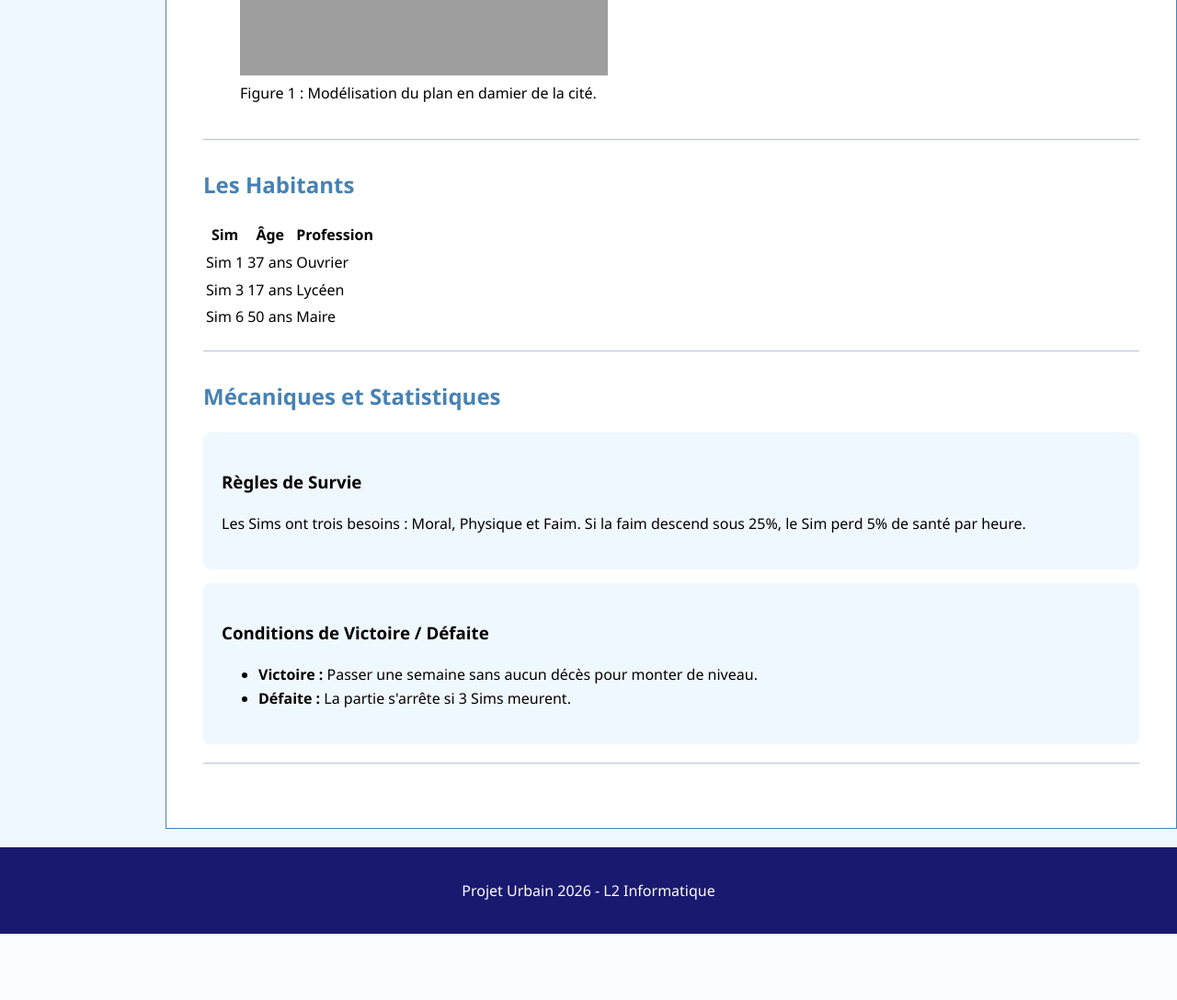
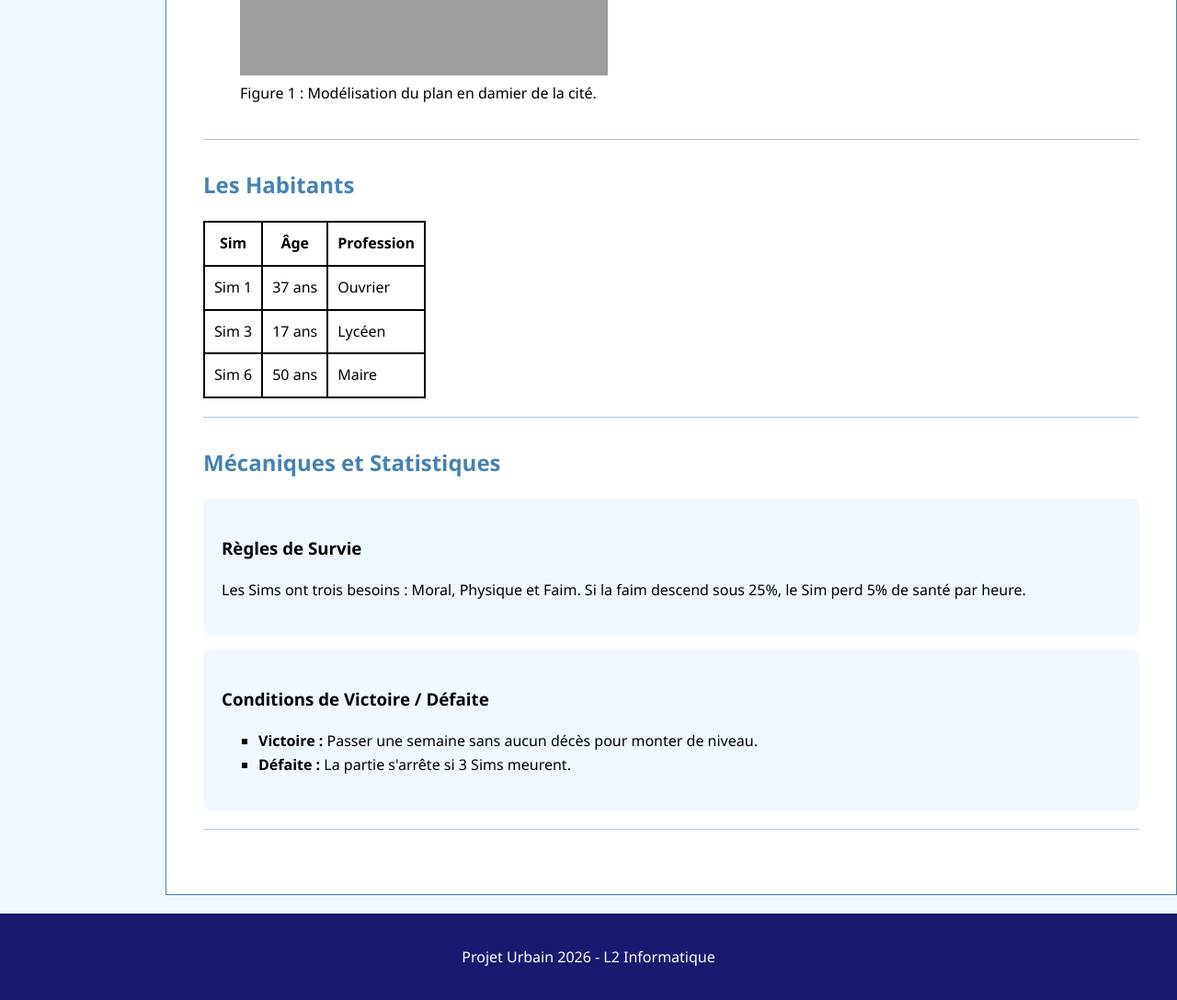
Before and after one commit to leanorej/urbainGLP, a PHP site: page /projet.html in a window 1280 px wide. Shown: the part 682-1769 px from the top of the page at 92% size. Before the commit the page ends 1697 px from the top, so only its background shows below. Run offline with PHP 8.4, Linux system fonts and the light colour scheme; grey boxes are pictures that could not be loaded.

Commit message:
changemente style tableau et ul

```diff
--- a/DEv Web Urbain/styles.css
+++ b/DEv Web Urbain/styles.css
@@ -57,13 +57,16 @@ aside{
 	padding:10px;
 }
 aside ul li a {
-   text-decoration: none;
-   color: MidnightBlue;
-   font-weight: bold;
+	text-decoration: none;
+	color: MidnightBlue;
+	font-weight: bold;
 }
 
 aside ul li a:hover {
 	color: SteelBlue;
+}
+ul{
+	list-style-type:square;
 }
 
 main {
@@ -71,7 +74,7 @@ main {
 	background-color: White;
 	max-width: 1200px;
 	margin: 20px auto;
-	margin-left: 180px;/*pour laisser de l'escpace a la asideNav 160px plus 10px de padding*/
+	margin-left: 180px;/*pour laisser de l'escpace à la asideNav 160px + 10px de padding*/
 	padding: 40px;
 	border: 1px solid SteelBlue;
 	line-height: 1.6;
@@ -100,8 +103,14 @@ footer {
 	background-color: MidnightBlue;
 	color: White;
 }
-{
-	font-family: Arial, sans-serif;
-	background-color: AliceBlue;
-	color: Black;
+
+/*tableau*/
+th, td{
+	border: 2px solid;
+	border-color: black;
+	padding: 10px;
 }
+
+table{
+	border-collapse: collapse;
+	}
```
Also changed, not shown: DEv Web Urbain/index.html (+4 -4 lines).
